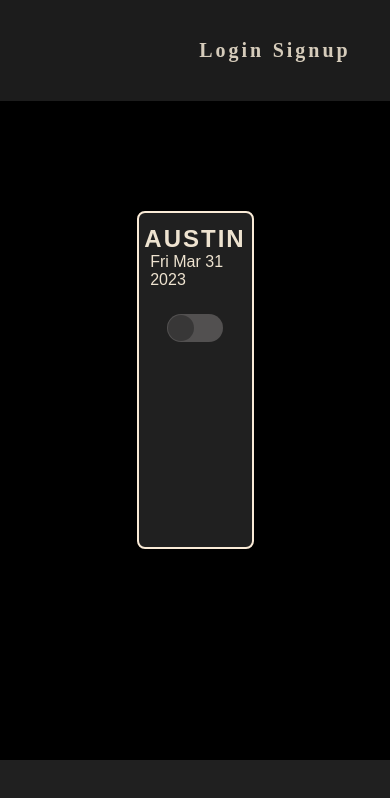
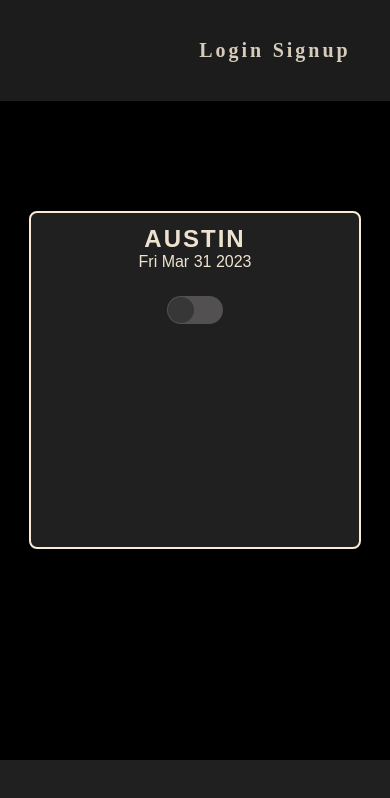
Before and after one commit to BDunham484/antecedent-journey, a React (Create React App) app in the folder client/: page /control in a window 390 px wide. Shown: the top 798 px of the page. Built offline with nearby package versions, Linux system fonts and the light colour scheme; some icons are missing.

Commit message:
@media queries

```diff
--- a/client/src/index.css
+++ b/client/src/index.css
@@ -301,3 +301,16 @@ footer {
   height: 10vh;
   background-color: var(--darkest);
 }
+
+/* MEDIA QUERIES */
+@media screen and (max-width: 800px) {
+  .control-container {
+    width: 85%;
+  }
+}
+
+@media screen and (max-width: 1024px) and (min-width: 801px) {
+  .control-container {
+    width: 65%;
+  }
+}
```
